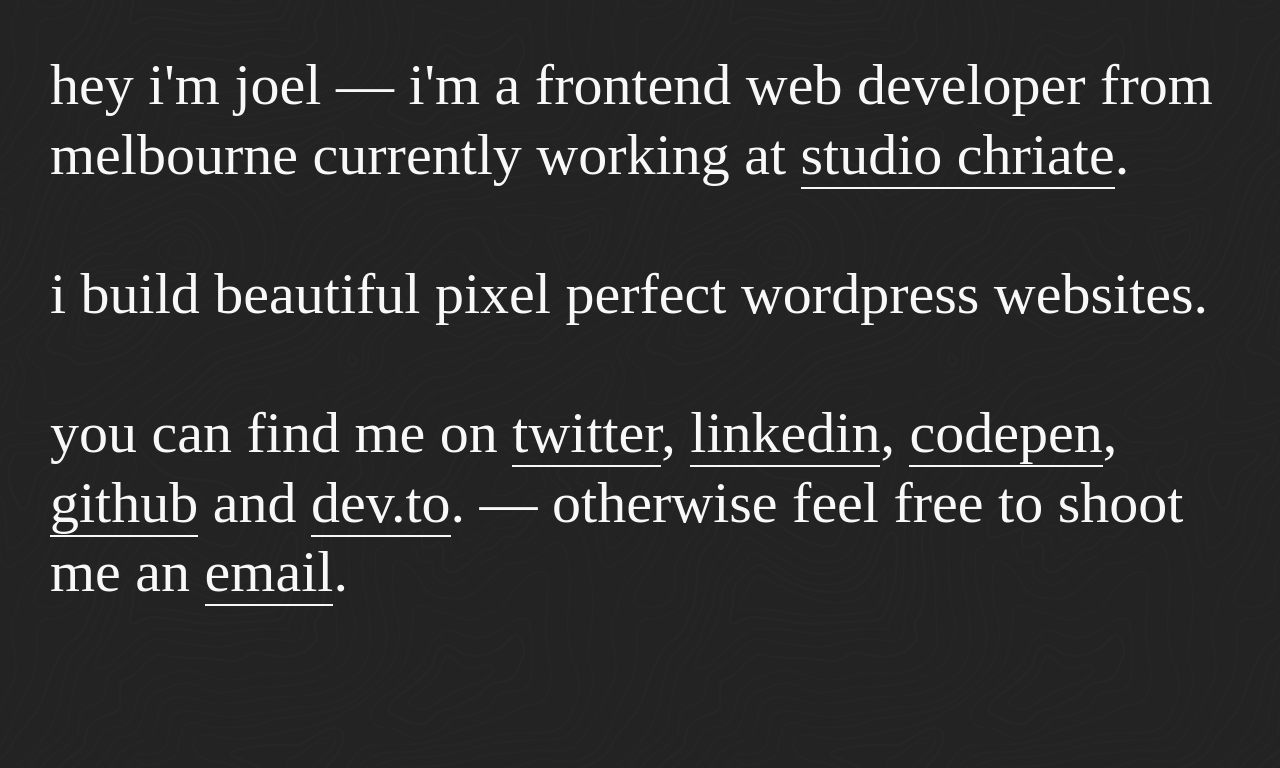
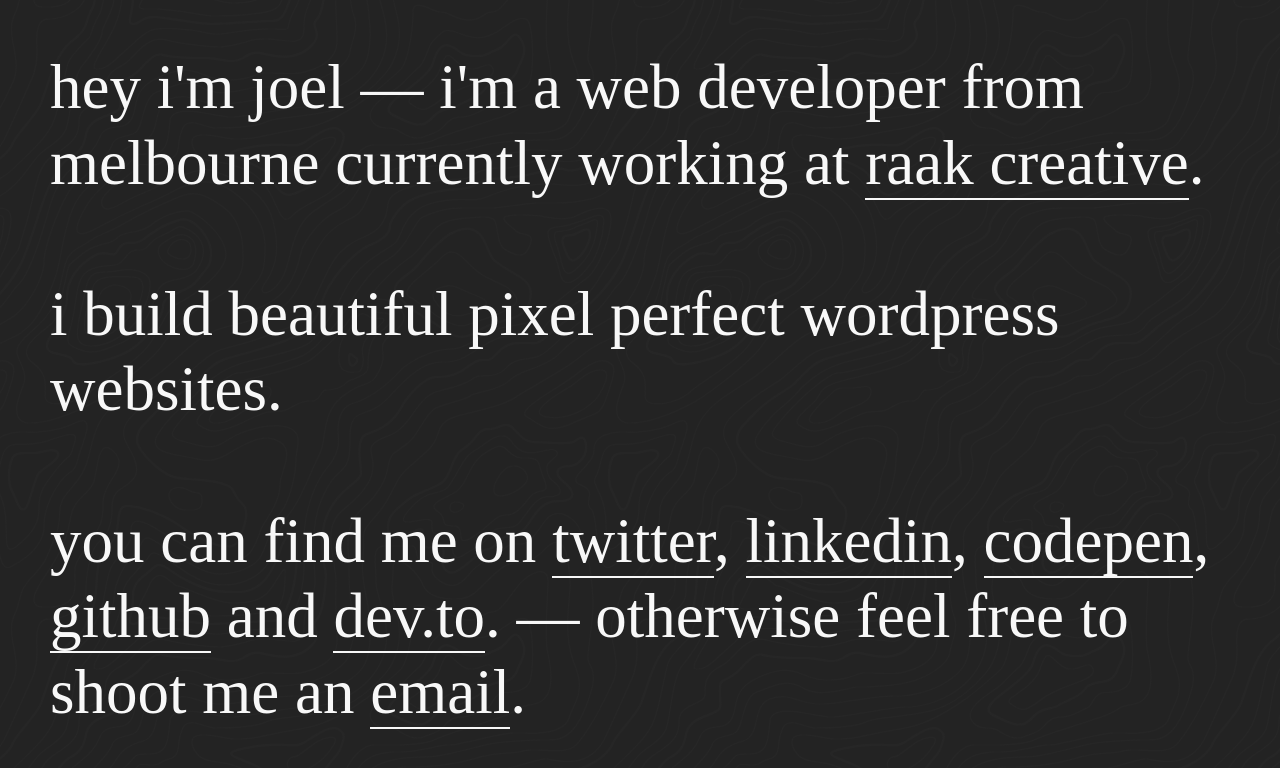
Before and after one commit to joelkrause/jkrs, a plain HTML site: page index.html in a window 1280 px wide. Drawn offline with Linux system fonts and the light colour scheme; a web font is replaced by a local one.

Commit message:
Update index.html

```diff
--- a/index.html
+++ b/index.html
@@ -11,8 +11,8 @@
 
 <body>
     <div class="content">
-        hey i'm joel &mdash; i'm a frontend web developer from melbourne currently working at <a
-            href="https://www.chriate.com.au">studio chriate</a>.
+        hey i'm joel &mdash; i'm a web developer from melbourne currently working at <a
+            href="https://raak.com.au">raak creative</a>.
         <br /><br />i build beautiful pixel perfect wordpress websites.
         <br /><br />you can find me on <a href="https://twitter.com/joel_krause" target="_blank">twitter</a>, <a
             href="https://www.linkedin.com/in/joel-krause/" target="_blank">linkedin</a>, <a href="https://codepen.io/jkrs" target="_blank">codepen</a>,
```
